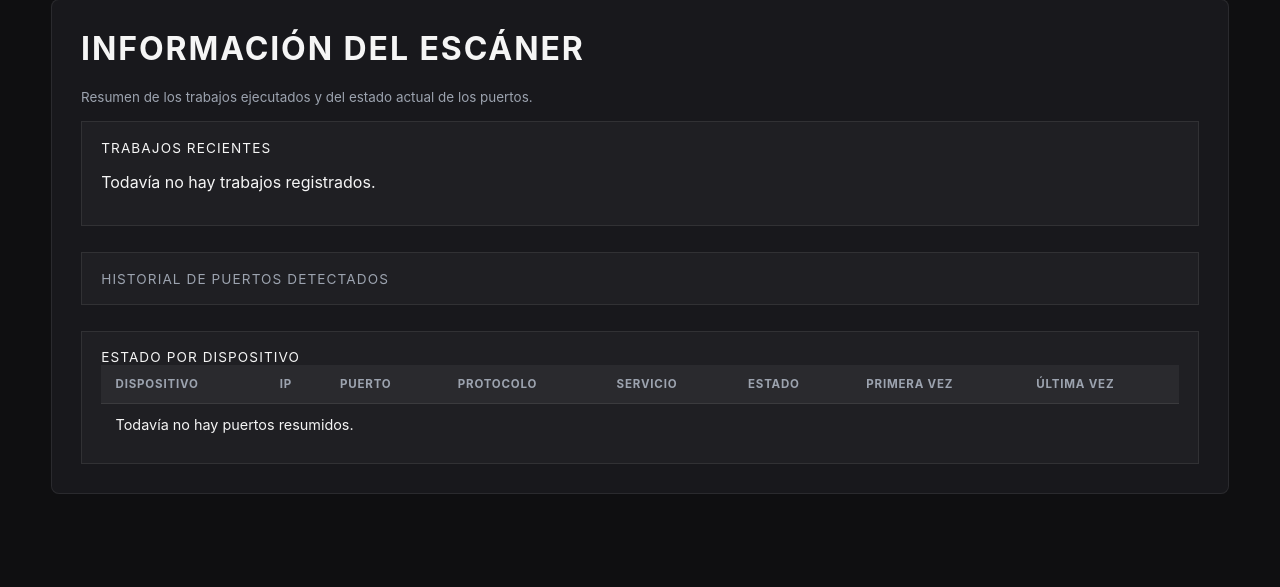
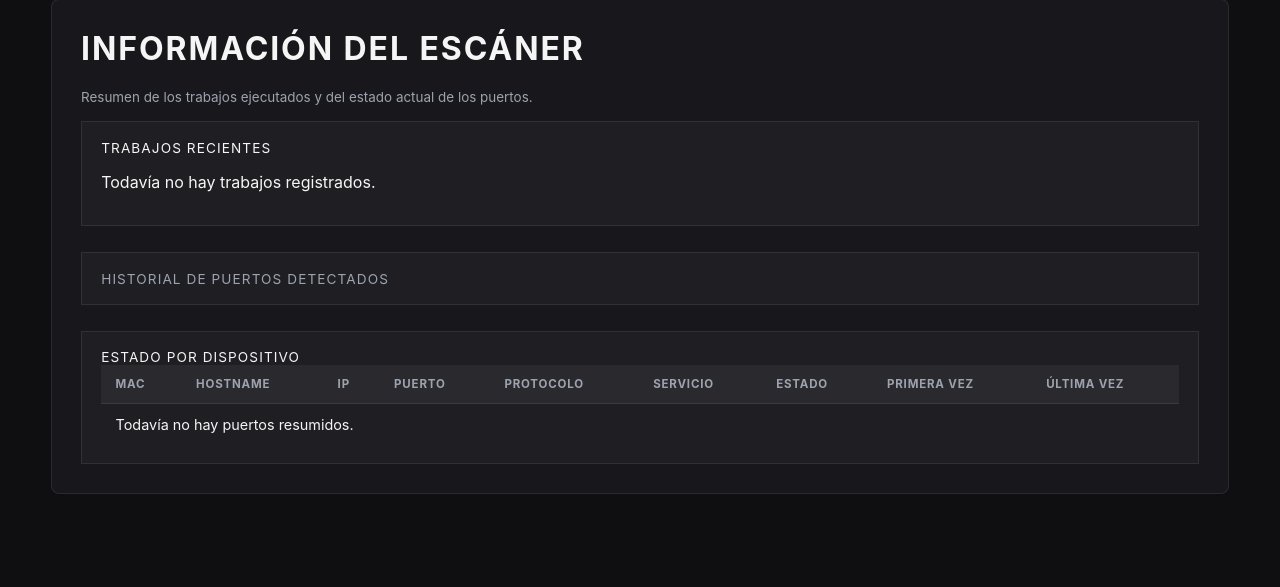
Before and after one commit to Jorcase/monet, a Django app: page /escaner/informacion/ in a window 1280 px wide, after a click on "ESTADO POR DISPOSITIVO". Shown: the part 89-676 px from the top of the page. Run offline with Django 5.2, Linux system fonts and the light colour scheme; data that the repository does not hold is empty.

Commit message:
Version 1.0: primera presentacion(prueba 1 correciones).

```diff
--- a/backend/escaner/templates/escaner/dashboard.html
+++ b/backend/escaner/templates/escaner/dashboard.html
@@ -47,7 +47,7 @@
                         </label>
                         <div class="box-body">
                             <p class="note">Última detección menor a {{ umbral_minutos }} minutos.</p>
-                            <div class="table-wrapper compact" style="max-height: 180px;">
+                        <div class="table-wrapper compact" style="max-height: 260px; overflow-y: auto;">
                                 <table>
                                     <thead>
                                         <tr>
--- a/backend/escaner/templates/escaner/informacion.html
+++ b/backend/escaner/templates/escaner/informacion.html
@@ -99,7 +99,8 @@
             <table>
                 <thead>
                     <tr>
-                        <th>Dispositivo</th>
+                        <th>MAC</th>
+                        <th>Hostname</th>
                         <th>IP</th>
                         <th>Puerto</th>
                         <th>Protocolo</th>
@@ -112,6 +113,7 @@
                 <tbody>
                     {% for puerto in resumen %}
                         <tr>
+                            <td>{% if puerto.dispositivo %}{{ puerto.dispositivo.mac }}{% else %}-{% endif %}</td>
                             <td>{{ puerto.dispositivo.hostname|default:"-" }}</td>
                             <td>{{ puerto.host_ip }}</td>
                             <td>{{ puerto.puerto }}</td>
```
Also changed, not shown: backend/escaner/templates/escaner/puertos_resumen.html (+9 -1 lines).
